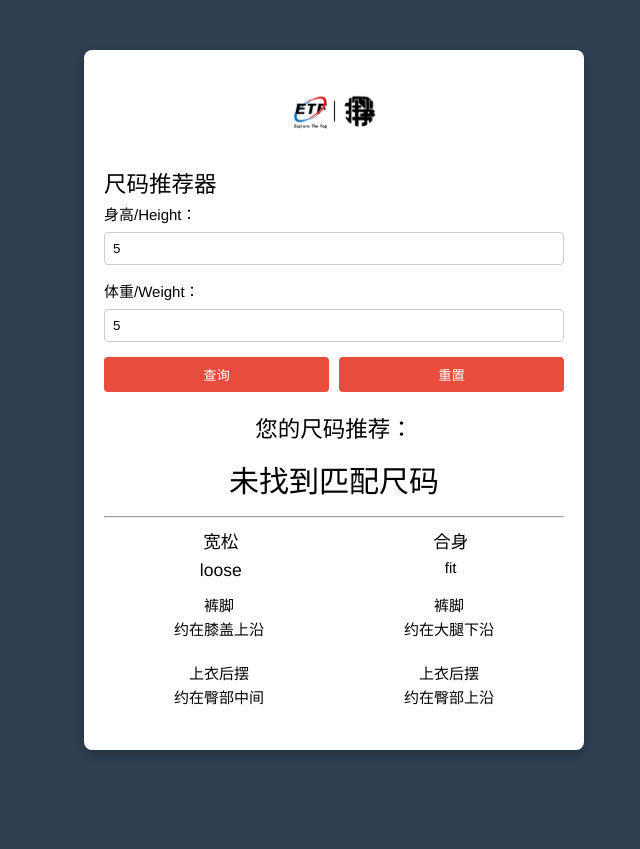
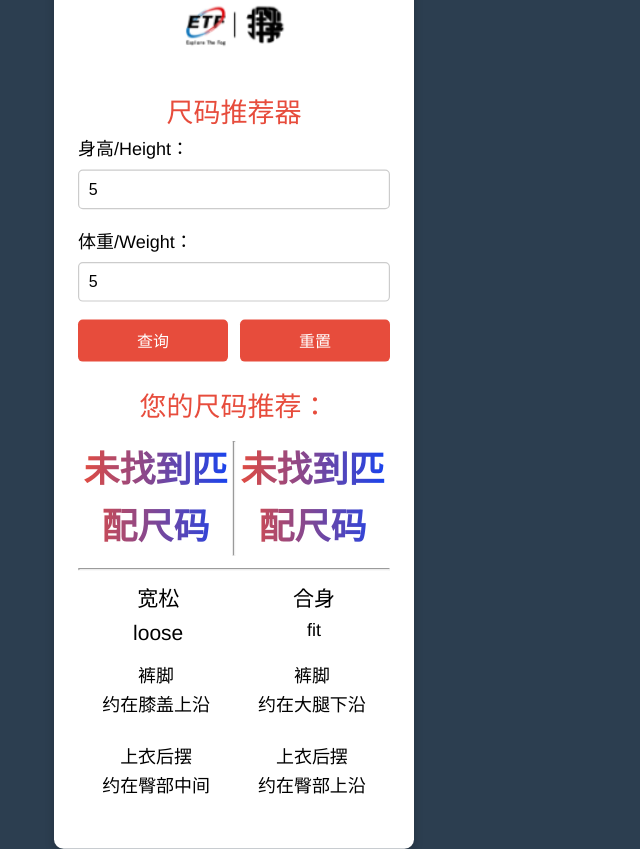
Before and after one commit to NiceMidnight/sizeCalculator, a Vue app: page / in a window 1280 px wide. Both pictures are taken after typing "5", "5" into the empty fields and a click on the button "查询". Shown: the whole page, without its empty margins (0-640 px from the left). Before the commit the page ends 800 px from the top, so only its background shows below. Built offline with nearby package versions, Linux system fonts and the light colour scheme.

Commit message:
feat：渐变和图标。

```diff
--- a/index.html
+++ b/index.html
@@ -2,9 +2,9 @@
 <html lang="">
   <head>
     <meta charset="UTF-8">
-    <link rel="icon" href="/favicon.ico">
+    <link rel="icon" href="/logo.png">
     <meta name="viewport" content="width=device-width, initial-scale=1.0">
-    <title>Vite App</title>
+    <title>ETF尺码选择器</title>
   </head>
   <body>
     <div id="app"></div>
--- /dev/null
+++ b/src/components/Size.ts
@@ -0,0 +1,73 @@
+export const size = [
+    { heightRange: [145, 155], weightRange: [35, 40], size: 'S/M' },
+    { heightRange: [145, 155], weightRange: [40, 45], size: 'M' },
+    { heightRange: [145, 155], weightRange: [45, 55], size: 'L' },
+    { heightRange: [145, 155], weightRange: [55, 60], size: 'L' },
+
+    { heightRange: [155, 165], weightRange: [40, 45], size: 'M' },
+    { heightRange: [155, 165], weightRange: [45, 55], size: 'M/L' },
+    { heightRange: [155, 165], weightRange: [55, 60], size: 'L' },
+    { heightRange: [155, 165], weightRange: [60, 70], size: 'XL' },
+
+    { heightRange: [165, 170], weightRange: [45, 55], size: 'L/XL' },
+    { heightRange: [165, 170], weightRange: [55, 60], size: 'XL' },
+    { heightRange: [165, 170], weightRange: [60, 70], size: '2XL' },
+    { heightRange: [165, 170], weightRange: [70, 80], size: '2XL' },
+
+    { heightRange: [170, 175], weightRange: [40, 45], size: 'XL' },
+    { heightRange: [170, 175], weightRange: [45, 55], size: 'XL' },
+    { heightRange: [170, 175], weightRange: [55, 60], size: 'XL/2XL' },
+    { heightRange: [170, 175], weightRange: [60, 70], size: '2XL' },
+    { heightRange: [170, 175], weightRange: [70, 80], size: '3XL' },
+    { heightRange: [170, 175], weightRange: [80, 90], size: '3XL' },
+
+    { heightRange: [175, 180], weightRange: [40, 45], size: 'XL' },
+    { heightRange: [175, 180], weightRange: [45, 55], size: '2XL' },
+    { heightRange: [175, 180], weightRange: [55, 60], size: '2XL' },
+    { heightRange: [175, 180], weightRange: [60, 70], size: '2XL/3XL' },
+    { heightRange: [175, 180], weightRange: [70, 80], size: '3XL' },
+    { heightRange: [175, 180], weightRange: [80, 90], size: '4XL' },
+    { heightRange: [175, 180], weightRange: [90, 100], size: '4XL' },
+
+    { heightRange: [180, 185], weightRange: [45, 55], size: '2XL' },
+    { heightRange: [180, 185], weightRange: [55, 60], size: '3XL' },
+    { heightRange: [180, 185], weightRange: [60, 70], size: '3XL' },
+    { heightRange: [180, 185], weightRange: [70, 80], size: '3XL/4XL' },
+    { heightRange: [180, 185], weightRange: [80, 90], size: '4XL' },
+    { heightRange: [180, 185], weightRange: [90, 100], size: '5XL' },
+    { heightRange: [180, 185], weightRange: [100, 110], size: '5XL' },
+
+    { heightRange: [185, 195], weightRange: [45, 55], size: '2XL' },
+    { heightRange: [185, 195], weightRange: [55, 60], size: '3XL' },
+    { heightRange: [185, 195], weightRange: [60, 70], size: '4XL' },
+    { heightRange: [185, 195], weightRange: [70, 80], size: '4XL' },
+    { heightRange: [185, 195], weightRange: [80, 90], size: '4XL/5XL' },
+    { heightRange: [185, 195], weightRange: [90, 100], size: '5XL' },
+    { heightRange: [185, 195], weightRange: [100, 110], size: '6XL' },
+    { heightRange: [185, 195], weightRange: [110, 120], size: '6XL' },
+
+    { heightRange: [195, 200], weightRange: [55, 60], size: '3XL' },
+    { heightRange: [195, 200], weightRange: [60, 70], size: '4XL' },
+    { heightRange: [195, 200], weightRange: [70, 80], size: '5XL' },
+    { heightRange: [195, 200], weightRange: [80, 90], size: '5XL' },
+    { heightRange: [195, 200], weightRange: [90, 100], size: '5XL/6XL' },
+    { heightRange: [195, 200], weightRange: [100, 110], size: '6XL' },
+    { heightRange: [195, 200], weightRange: [110, 120], size: '7XL' },
+
+    { heightRange: [200, 210], weightRange: [60, 70], size: '4XL' },
+    { heightRange: [200, 210], weightRange: [70, 80], size: '5XL' },
+    { heightRange: [200, 210], weightRange: [80, 90], size: '6XL' },
+    { heightRange: [200, 210], weightRange: [90, 100], size: '6XL' },
+    { heightRange: [200, 210], weightRange: [100, 110], size: '6XL/7XL' },
+    { heightRange: [200, 210], weightRange: [110, 120], size: '7XL' },
+
+    { heightRange: [210, 220], weightRange: [60, 70], size: '5XL' },
+    { heightRange: [210, 220], weightRange: [70, 80], size: '6XL' },
+    { heightRange: [210, 220], weightRange: [80, 90], size: '7XL' },
+    { heightRange: [210, 220], weightRange: [90, 100], size: '7XL' },
+    { heightRange: [210, 220], weightRange: [100, 110], size: '7XL' },
+    { heightRange: [210, 220], weightRange: [110, 120], size: '7XL' },
+];
+export const sizeArray = [
+    'S/M', 'M', 'M/L', 'L', 'L/XL', 'XL', 'XL/2XL', '2XL', '2XL/3XL', '3XL', '3XL/4XL', '4XL', '4XL/5XL', '5XL', '5XL/6XL', '6XL', '6XL/7XL', '7XL'
+]
--- a/src/components/SizeRecommender.vue
+++ b/src/components/SizeRecommender.vue
@@ -22,10 +22,14 @@
       </form>
 
       <!-- 推荐结果 -->
-      <transition name="fade-slide">
+      <transition name="fade-slide" @before-enter="beforeEnter" @enter="enter" @leave="leave">
         <div class="result-section" v-if="showResult">
           <h2>您的尺码推荐：</h2>
           <div class="recommendation">
+            <div class="size">
+              <h1>{{ looseSize }}</h1>
+            </div>
+            <hr>
             <div class="size">
               <h1>{{ recommendedSize }}</h1>
             </div>
@@ -72,6 +76,7 @@
 
 <script lang="ts">
 import { defineComponent, ref } from 'vue';
+import {size, sizeArray} from "@/components/Size";
 
 export default defineComponent({
   name: 'SizeRecommender',
@@ -80,80 +85,19 @@ export default defineComponent({
     const weight = ref<number | null>(null);
     const showResult = ref(false);
     const recommendedSize = ref<string>('');
+    const looseSize = ref<string>('');
 
-    // 尺码推荐表数据
-    const sizeTable = [
-      { heightRange: [145, 155], weightRange: [35, 40], size: 'S/M' },
-      { heightRange: [145, 155], weightRange: [40, 45], size: 'M' },
-      { heightRange: [145, 155], weightRange: [45, 55], size: 'L' },
-      { heightRange: [145, 155], weightRange: [55, 60], size: 'L' },
+    const sizeTable = size;
+    const getNextSize = (currentSize: string): string => {
+      const sizes = sizeArray;
 
-      { heightRange: [155, 165], weightRange: [40, 45], size: 'M' },
-      { heightRange: [155, 165], weightRange: [45, 55], size: 'M/L' },
-      { heightRange: [155, 165], weightRange: [55, 60], size: 'L' },
-      { heightRange: [155, 165], weightRange: [60, 70], size: 'XL' },
+      const currentIndex = sizes.indexOf(currentSize);
+      if (currentIndex !== -1 && currentIndex < sizes.length - 1) {
+        return sizes[currentIndex + 1];
+      }
+      return currentSize;
+    };
 
-      { heightRange: [165, 170], weightRange: [45, 55], size: 'L/XL' },
-      { heightRange: [165, 170], weightRange: [55, 60], size: 'XL' },
-      { heightRange: [165, 170], weightRange: [60, 70], size: '2XL' },
-      { heightRange: [165, 170], weightRange: [70, 80], size: '2XL' },
-
-      { heightRange: [170, 175], weightRange: [40, 45], size: 'XL' },
-      { heightRange: [170, 175], weightRange: [45, 55], size: 'XL' },
-      { heightRange: [170, 175], weightRange: [55, 60], size: 'XL/2XL' },
-      { heightRange: [170, 175], weightRange: [60, 70], size: '2XL' },
-      { heightRange: [170, 175], weightRange: [70, 80], size: '3XL' },
-      { heightRange: [170, 175], weightRange: [80, 90], size: '3XL' },
-
-      { heightRange: [175, 180], weightRange: [40, 45], size: 'XL' },
-      { heightRange: [175, 180], weightRange: [45, 55], size: '2XL' },
-      { heightRange: [175, 180], weightRange: [55, 60], size: '2XL' },
-      { heightRange: [175, 180], weightRange: [60, 70], size: '2XL/3XL' },
-      { heightRange: [175, 180], weightRange: [70, 80], size: '3XL' },
-      { heightRange: [175, 180], weightRange: [80, 90], size: '4XL' },
-      { heightRange: [175, 180], weightRange: [90, 100], size: '4XL' },
-
-      { heightRange: [180, 185], weightRange: [45, 55], size: '2XL' },
-      { heightRange: [180, 185], weightRange: [55, 60], size: '3XL' },
-      { heightRange: [180, 185], weightRange: [60, 70], size: '3XL' },
-      { heightRange: [180, 185], weightRange: [70, 80], size: '3XL/4XL' },
-      { heightRange: [180, 185], weightRange: [80, 90], size: '4XL' },
-      { heightRange: [180, 185], weightRange: [90, 100], size: '5XL' },
-      { heightRange: [180, 185], weightRange: [100, 110], size: '5XL' },
-
-      { heightRange: [185, 195], weightRange: [45, 55], size: '2XL' },
-      { heightRange: [185, 195], weightRange: [55, 60], size: '3XL' },
-      { heightRange: [185, 195], weightRange: [60, 70], size: '4XL' },
-      { heightRange: [185, 195], weightRange: [70, 80], size: '4XL' },
-      { heightRange: [185, 195], weightRange: [80, 90], size: '4XL/5XL' },
-      { heightRange: [185, 195], weightRange: [90, 100], size: '5XL' },
-      { heightRange: [185, 195], weightRange: [100, 110], size: '6XL' },
-      { heightRange: [185, 195], weightRange: [110, 120], size: '6XL' },
-
-      { heightRange: [195, 200], weightRange: [55, 60], size: '3XL' },
-      { heightRange: [195, 200], weightRange: [60, 70], size: '4XL' },
-      { heightRange: [195, 200], weightRange: [70, 80], size: '5XL' },
-      { heightRange: [195, 200], weightRange: [80, 90], size: '5XL' },
-      { heightRange: [195, 200], weightRange: [90, 100], size: '5XL/6XL' },
-      { heightRange: [195, 200], weightRange: [100, 110], size: '6XL' },
-      { heightRange: [195, 200], weightRange: [110, 120], size: '7XL' },
-
-      { heightRange: [200, 210], weightRange: [60, 70], size: '4XL' },
-      { heightRange: [200, 210], weightRange: [70, 80], size: '5XL' },
-      { heightRange: [200, 210], weightRange: [80, 90], size: '6XL' },
-      { heightRange: [200, 210], weightRange: [90, 100], size: '6XL' },
-      { heightRange: [200, 210], weightRange: [100, 110], size: '6XL/7XL' },
-      { heightRange: [200, 210], weightRange: [110, 120], size: '7XL' },
-
-      { heightRange: [210, 220], weightRange: [60, 70], size: '5XL' },
-      { heightRange: [210, 220], weightRange: [70, 80], size: '6XL' },
-      { heightRange: [210, 220], weightRange: [80, 90], size: '7XL' },
-      { heightRange: [210, 220], weightRange: [90, 100], size: '7XL' },
-      { heightRange: [210, 220], weightRange: [100, 110], size: '7XL' },
-      { heightRange: [210, 220], weightRange: [110, 120], size: '7XL' },
-    ];
-
-    // 计算推荐尺码
     const calculateSize = (height: number, weight: number): string => {
       const entry = sizeTable.find(
           (entry) =>
@@ -168,6 +112,7 @@ export default defineComponent({
     const handleSubmit = () => {
       if (height.value && weight.value) {
         recommendedSize.value = calculateSize(height.value, weight.value);
+        looseSize.value = getNextSize(recommendedSize.value);
         showResult.value = true;
       }
     };
@@ -179,13 +124,37 @@ export default defineComponent({
       showResult.value = false;
     };
 
+    const beforeEnter = (el: any) => {
+      el.style.opacity = 0;
+      el.style.transform = 'scale(0.9)';
+    };
+
+    const enter = (el: any, done: Function) => {
+      el.offsetHeight; // Trigger reflow to ensure animation works
+      el.style.transition = 'opacity 2.3s, transform 3.3s';
+      el.style.opacity = 1;
+      el.style.transform = 'scale(1)';
+      done();
+    };
+
+    const leave = (el: any, done: Function) => {
+      el.style.transition = 'opacity 2.3s, transform 3.3s';
+      el.style.opacity = 0;
+      el.style.transform = 'scale(0.9)';
+      done();
+    };
+
     return {
       height,
       weight,
       showResult,
       recommendedSize,
+      looseSize,
       handleSubmit,
       resetForm,
+      beforeEnter,
+      enter,
+      leave,
     };
   },
 });
@@ -196,7 +165,7 @@ export default defineComponent({
   display: flex;
   justify-content: center;
   align-items: center;
-  height: 100vh;
+  height: 90vh;
   background-color: #2c3e50;
   color: white;
   padding: 20px;
@@ -210,13 +179,26 @@ export default defineComponent({
   border-radius: 8px;
   box-shadow: 0 4px 8px rgba(0, 0, 0, 0.2);
   color: black;
-  transition: all 0.5s ease-in-out;
+  transition: transform 1s ease-in-out; /* 使用transform控制拉伸效果 */
+  transform-origin: center; /* 确保从中心开始扩展 */
 }
 
 .recommender-box.expanded {
-  width: 500px;
+  transform: scale(1.2); /* 容器放大1.2倍 */
 }
+h2 {
+  text-align: center;
+  color: #e74c3c; /* 红色标题 */
+  text-transform: uppercase;
 
+}
+h1 {
+  font-weight: bold;
+  background: linear-gradient(to right, #e74c3c, #1243f3);
+  -webkit-background-clip: text;
+  color: transparent;
+  animation: textGlow 2s ease-in-out infinite alternate;
+}
 .form-group {
   margin-bottom: 15px;
 }
@@ -254,7 +236,7 @@ button:hover {
 
 .result-section {
   margin-top: 20px;
-  text-align: center; /* 确保内容水平居中 */
+  text-align: center;
 }
 
 .recommendation {
@@ -288,4 +270,14 @@ button:hover {
   margin: 0;
 }
 
+/* 过渡效果 */
+.fade-slide-enter-active,
+.fade-slide-leave-active {
+  transition: opacity 4.5s, transform 6.5s;
+}
+
+.fade-slide-enter, .fade-slide-leave-to {
+  opacity: 0;
+  transform: scale(1);
+}
 </style>
--- a/vite.config.js
+++ b/vite.config.js
@@ -10,6 +10,7 @@ export default defineConfig({
     vue(),
     vueDevTools(),
   ],
+  base: './',
   resolve: {
     alias: {
       '@': fileURLToPath(new URL('./src', import.meta.url))
```
Also changed, not shown: public/logo.png (added), 6 other files (tests, documents, lock files or other folders).
